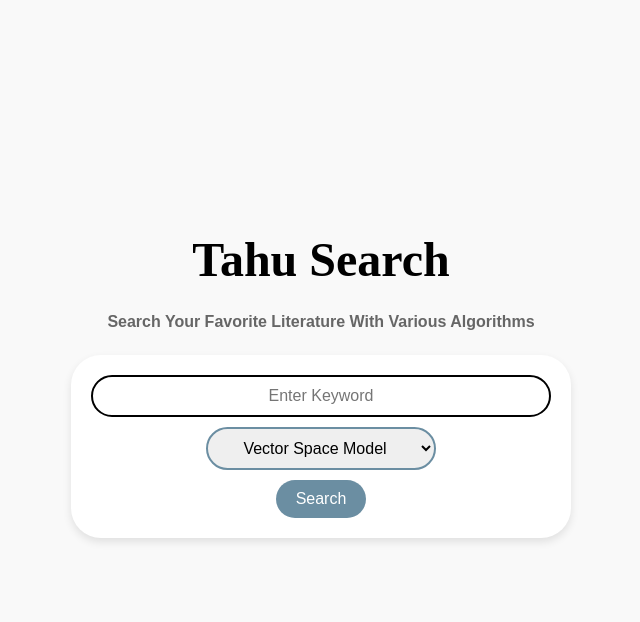
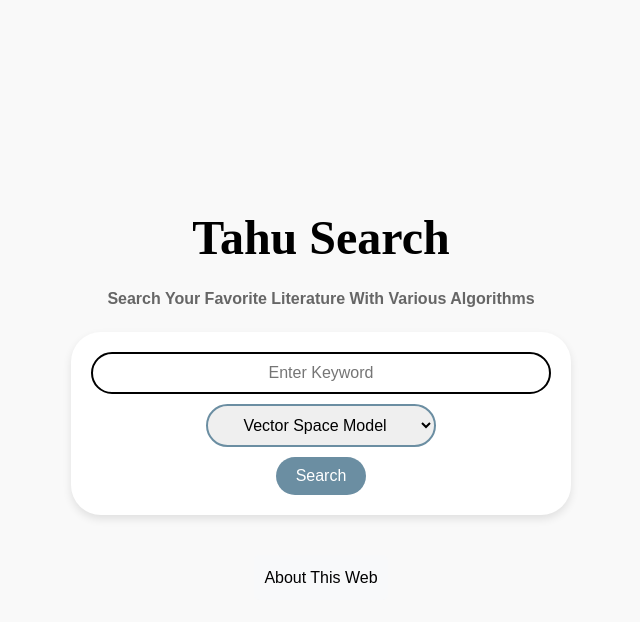
Before and after one commit to nandaarya/search-engine-backend, a Flask app: page / in a window 1280 px wide. Shown: the top 622 px of the page, without its empty margins (319-959 px from the left). Run offline with Flask 3, Linux system fonts and the light colour scheme.

Commit message:
Add About Page

```diff
--- a/app.py
+++ b/app.py
@@ -37,5 +37,9 @@ def get_document():
     # Return document URL as JSON
     return jsonify({"url": url})
 
+@app.route('/about')
+def about():
+    return render_template('about.html')
+
 if __name__ == "__main__":
     app.run(debug=True, host='localhost', port=8000)
--- a/static/styles.css
+++ b/static/styles.css
@@ -107,3 +107,16 @@ button:active {
   box-shadow: 0 4px 8px rgba(0, 0, 0, 0.1);
   margin-bottom: 10px;
 }
+
+.about-link {
+  background-color: #f8f9fa;
+  padding: 10px;
+  border-radius: 5px;
+  text-decoration: none;
+  color: #000000;
+  font-family: Arial, sans-serif;
+}
+
+.about-link:hover {
+  color: #0056b3;
+}
--- a/templates/index.html
+++ b/templates/index.html
@@ -1,18 +1,16 @@
 <!DOCTYPE html>
 <html lang="en">
-
   <head>
-  <meta charset="UTF-8" />
-  <meta name="viewport" content="width=device-width, initial-scale=1.0" />
+    <meta charset="UTF-8">
+    <meta name="viewport" content="width=device-width, initial-scale=1.0">
     <title>Tahu Search</title>
     <link rel="stylesheet" type="text/css" href="{{ url_for('static', filename='styles.css') }}">
   </head>
-
   <body>
     <h1>Tahu Search</h1>
     <h2>Search Your Favorite Literature With Various Algorithms</h2>
     <form id="searchForm">
-    <input type="text" id="keyword" name="keyword" placeholder="Enter Keyword" />
+      <input type="text" id="keyword" name="keyword" placeholder="Enter Keyword">
       <select id="algorithm">
         <option value="vector-space">Vector Space Model</option>
         <option value="cosine-similarity">Cosine Similarity</option>
@@ -24,8 +22,10 @@
     </form>
     <div id="results"></div>
 
+    <a href="/about" class="about-link" target="_blank">About This Web</a>
+
     <script>
-    document.getElementById('searchForm').addEventListener('submit', function (event) {
+      document.getElementById('searchForm').addEventListener('submit', function(event) {
         event.preventDefault();
         const keyword = document.getElementById('keyword').value.toLowerCase();
         const algorithm = document.getElementById('algorithm').value;
@@ -55,7 +55,7 @@
             resultItem.style.cursor = 'pointer';
           });
           // Add click event listener to each result item
-        resultItem.addEventListener('click', function () {
+          resultItem.addEventListener('click', function() {
             const title = result.doc;
             fetch('/document', {
               method: 'POST',
@@ -72,5 +72,4 @@
       }
     </script>
   </body>
-
 </html>
```
Also changed, not shown: templates/about.html (added, +21 -0 lines). Lines whose indentation alone changed are shown as unchanged.
